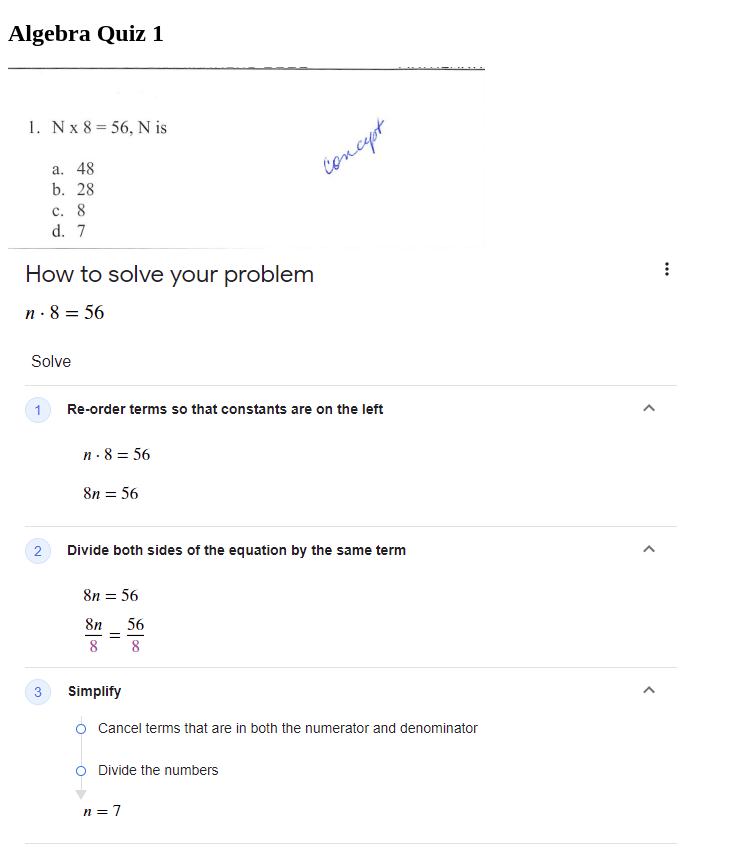
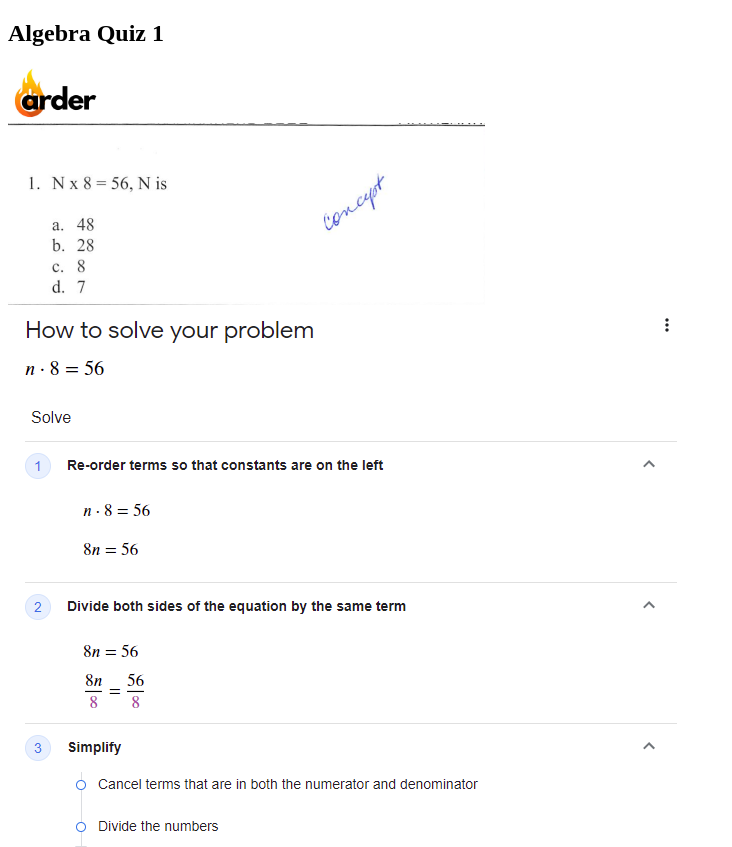
Before and after one commit to kryanbz/psequiz, a plain HTML site: page index.html in a window 1280 px wide. Shown: the top 847 px of the page, without its empty margins (0-732 px from the left). Drawn offline with Linux system fonts and the light colour scheme.

Commit message:
arder image added

```diff
--- a/index.html
+++ b/index.html
@@ -3,6 +3,8 @@
 <body>
 
 <h2>Algebra Quiz 1</h2>
+<img src="arder.png" alt="PSe Question" width="93" height="52"><br>
+
 <img src="aq1_1.png" alt="PSe Question"><br>
 <img src="aa1_1.png" alt="PSe Question"><br>
 <img src="aq1_2.png" alt="PSe Question"><br>
```
Also changed, not shown: arder.png (added).
